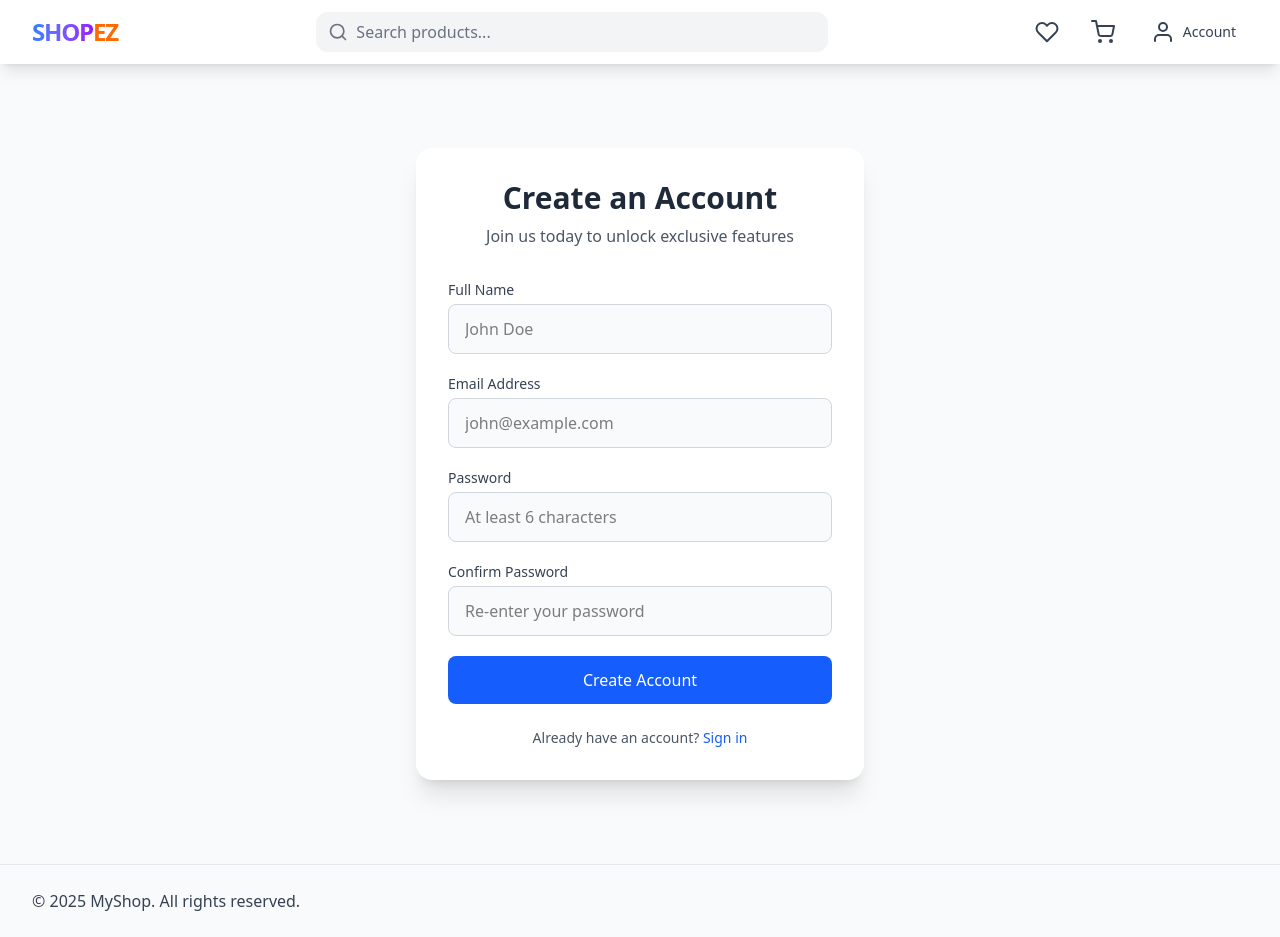
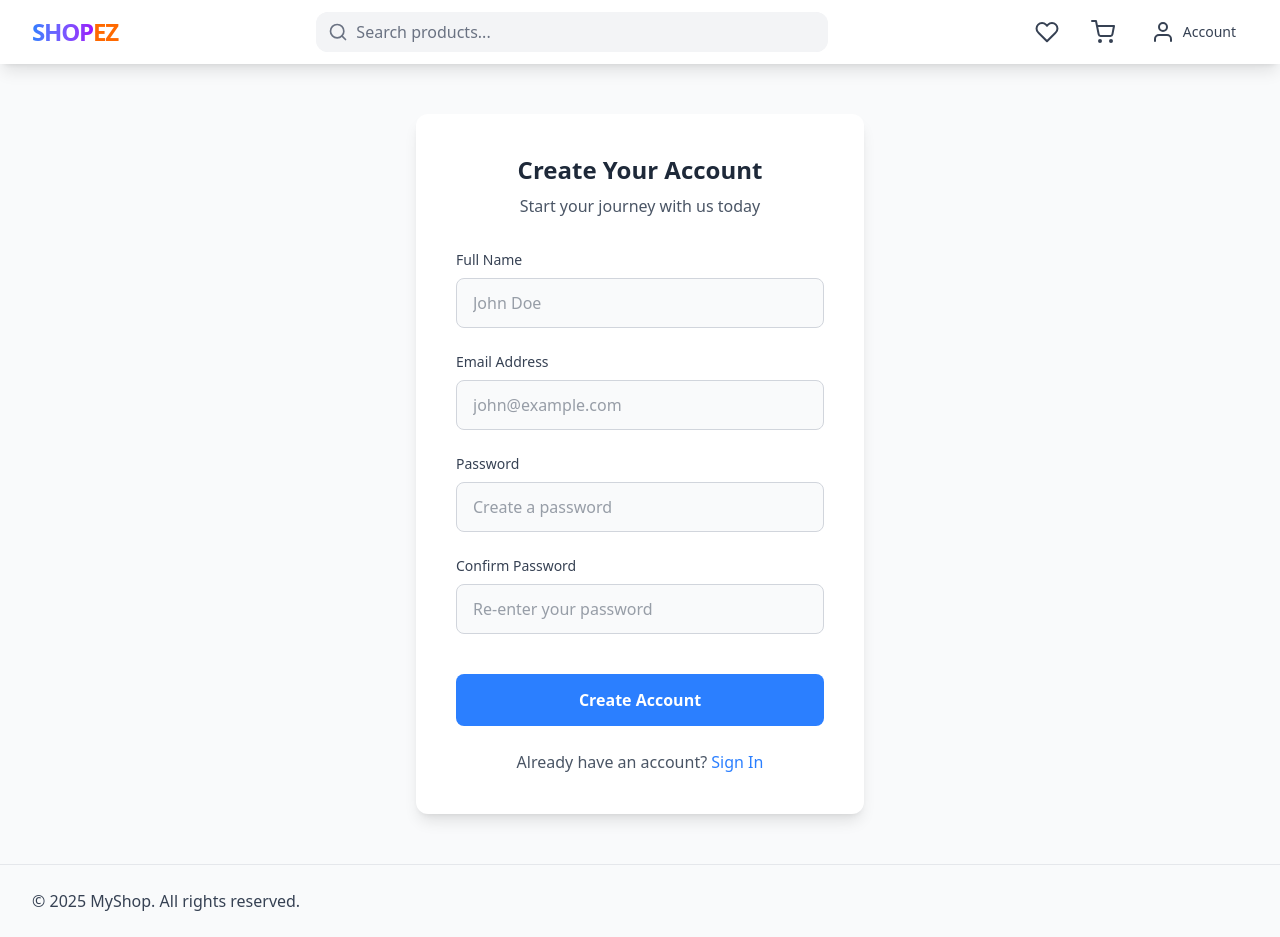
Before and after one commit to Gopichandu923/e-commerce, a React (Vite) app in the folder client/: page /register in a window 1280 px wide. Built offline with nearby package versions, Linux system fonts and the light colour scheme.

Commit message:
updated register page

```diff
--- a/client/src/pages/RegisterPage.jsx
+++ b/client/src/pages/RegisterPage.jsx
@@ -1,10 +1,12 @@
-// src/components/Register.js
-import React, { useState } from "react";
+import React, { useState, useEffect } from "react";
 import { useNavigate } from "react-router-dom";
-import axios from "axios";
+import { useDispatch, useSelector } from "react-redux";
+import { register } from "../redux/auth/authActions.js";
 
 const Register = () => {
   const navigate = useNavigate();
+  const dispatch = useDispatch();
+
   const [formData, setFormData] = useState({
     name: "",
     email: "",
@@ -12,116 +14,80 @@ const Register = () => {
     confirmPassword: "",
   });
   const [errors, setErrors] = useState({});
-  const [isLoading, setIsLoading] = useState(false);
-  const [successMessage, setSuccessMessage] = useState("");
-  const [focusedField, setFocusedField] = useState(null);
+
+  const {
+    user,
+    loading: isLoading,
+    error,
+    successMessage,
+  } = useSelector((state) => state.auth);
+
+  useEffect(() => {
+    if (user) navigate("/");
+  }, [user, navigate]);
 
   const handleChange = (e) => {
     const { name, value } = e.target;
-    setFormData({
-      ...formData,
-      [name]: value,
-    });
+    setFormData({ ...formData, [name]: value });
 
     if (errors[name]) {
-      setErrors({
-        ...errors,
-        [name]: "",
-      });
+      setErrors({ ...errors, [name]: "" });
     }
   };
 
   const validateForm = () => {
     const newErrors = {};
+    if (!formData.name.trim()) newErrors.name = "Name is required";
+    if (!formData.email.trim()) newErrors.email = "Email is required";
+    else if (!/^[^\s@]+@[^\s@]+\.[^\s@]+$/.test(formData.email))
+      newErrors.email = "Invalid email format";
+    if (!formData.password) newErrors.password = "Password is required";
+    else if (formData.password.length < 6)
+      newErrors.password = "Password must be at least 6 characters";
 
-    if (!formData.name.trim()) {
-      newErrors.name = "Name is required";
-    }
-
-    if (!formData.email.trim()) {
-      newErrors.email = "Email is required";
-    } else if (!/^[^\s@]+@[^\s@]+\.[^\s@]+$/.test(formData.email)) {
-      newErrors.email = "Invalid email format";
-    }
-
-    if (!formData.password) {
-      newErrors.password = "Password is required";
-    } else if (formData.password.length < 6) {
-      newErrors.password = "Password must be at least 6 characters";
-    }
-
-    if (formData.password !== formData.confirmPassword) {
+    if (formData.password !== formData.confirmPassword)
       newErrors.confirmPassword = "Passwords do not match";
-    }
 
     setErrors(newErrors);
     return Object.keys(newErrors).length === 0;
   };
 
-  const handleSubmit = async (e) => {
+  const handleSubmit = (e) => {
     e.preventDefault();
-    if (!validateForm()) {
-      return;
-    }
-
-    setIsLoading(true);
-
-    try {
-      const response = await axios.post(
-        "http://localhost:4040/api/user",
-        formData
-      );
-
-      if (response.status === 201) {
-        const user = response.data;
-        localStorage.setItem("token", user.token);
-        setSuccessMessage(
-          "Account created successfully! Redirecting to login..."
-        );
-        setTimeout(() => {
-          navigate("/login");
-        }, 2000);
-      }
-    } catch (error) {
-      setErrors({
-        general:
-          error.response?.data?.message ||
-          "Registration failed. Please try again.",
-      });
-    } finally {
-      setIsLoading(false);
+    if (validateForm()) {
+      dispatch(register(formData, navigate));
     }
   };
 
   return (
-    <div className="min-h-screen flex items-center justify-center bg-gray-50 p-4 sm:p-6 lg:p-8">
-      <div className="w-full max-w-md bg-white rounded-2xl shadow-xl p-6 sm:p-8">
+    <div className="flex justify-center items-center min-h-screen bg-gray-50 p-5 font-sans">
+      <div className="w-full max-w-md bg-white rounded-xl shadow-lg p-10 transition-all">
         <div className="text-center mb-8">
-          <h1 className="text-2xl sm:text-3xl font-bold text-gray-800 mb-2">
-            Create an Account
+          <h1 className="text-2xl font-semibold text-gray-800 mb-2">
+            Create Your Account
           </h1>
-          <p className="text-gray-600">
-            Join us today to unlock exclusive features
+          <p className="text-gray-600 text-base">
+            Start your journey with us today
           </p>
         </div>
 
         {successMessage && (
-          <div className="bg-green-500 text-white p-3 rounded-lg mb-6 text-center">
+          <div className="bg-green-500 text-white p-3 rounded-lg text-center mb-5 text-sm">
             {successMessage}
           </div>
         )}
 
-        {errors.general && (
-          <div className="bg-red-500 text-white p-3 rounded-lg mb-6 text-center">
-            {errors.general}
+        {error && (
+          <div className="bg-red-400 text-white p-3 rounded-lg text-center mb-5 text-sm">
+            {error}
           </div>
         )}
 
-        <form onSubmit={handleSubmit} autoComplete="off" className="space-y-5">
-          <div>
+        <form onSubmit={handleSubmit}>
+          <div className="mb-6">
             <label
               htmlFor="name"
-              className="block text-sm font-medium text-gray-700 mb-1"
+              className="block mb-2 text-sm font-medium text-gray-700"
             >
               Full Name
             </label>
@@ -129,29 +95,24 @@ const Register = () => {
               type="text"
               id="name"
               name="name"
-              autoComplete="off"
               value={formData.name}
               onChange={handleChange}
-              onFocus={() => setFocusedField("name")}
-              onBlur={() => setFocusedField(null)}
               className={`w-full px-4 py-3 rounded-lg border ${
-                errors.name
-                  ? "border-red-500"
-                  : focusedField === "name"
-                  ? "border-blue-500"
-                  : "border-gray-300"
-              } focus:outline-none bg-gray-50`}
+                errors.name ? "border-red-500" : "border-gray-300"
+              } text-gray-700 bg-gray-50 focus:border-blue-500 focus:ring-2 focus:ring-blue-200 focus:outline-none transition`}
               placeholder="John Doe"
             />
             {errors.name && (
-              <p className="mt-1 text-sm text-red-500">{errors.name}</p>
+              <span className="text-red-500 text-sm mt-1 block">
+                {errors.name}
+              </span>
             )}
           </div>
 
-          <div>
+          <div className="mb-6">
             <label
               htmlFor="email"
-              className="block text-sm font-medium text-gray-700 mb-1"
+              className="block mb-2 text-sm font-medium text-gray-700"
             >
               Email Address
             </label>
@@ -159,29 +120,24 @@ const Register = () => {
               type="email"
               id="email"
               name="email"
-              autoComplete="off"
               value={formData.email}
               onChange={handleChange}
-              onFocus={() => setFocusedField("email")}
-              onBlur={() => setFocusedField(null)}
               className={`w-full px-4 py-3 rounded-lg border ${
-                errors.email
-                  ? "border-red-500"
-                  : focusedField === "email"
-                  ? "border-blue-500"
-                  : "border-gray-300"
-              } focus:outline-none bg-gray-50`}
+                errors.email ? "border-red-500" : "border-gray-300"
+              } text-gray-700 bg-gray-50 focus:border-blue-500 focus:ring-2 focus:ring-blue-200 focus:outline-none transition`}
               placeholder="john@example.com"
             />
             {errors.email && (
-              <p className="mt-1 text-sm text-red-500">{errors.email}</p>
+              <span className="text-red-500 text-sm mt-1 block">
+                {errors.email}
+              </span>
             )}
           </div>
 
-          <div>
+          <div className="mb-6">
             <label
               htmlFor="password"
-              className="block text-sm font-medium text-gray-700 mb-1"
+              className="block mb-2 text-sm font-medium text-gray-700"
             >
               Password
             </label>
@@ -189,29 +145,24 @@ const Register = () => {
               type="password"
               id="password"
               name="password"
-              autoComplete="new-password"
               value={formData.password}
               onChange={handleChange}
-              onFocus={() => setFocusedField("password")}
-              onBlur={() => setFocusedField(null)}
               className={`w-full px-4 py-3 rounded-lg border ${
-                errors.password
-                  ? "border-red-500"
-                  : focusedField === "password"
-                  ? "border-blue-500"
-                  : "border-gray-300"
-              } focus:outline-none bg-gray-50`}
-              placeholder="At least 6 characters"
+                errors.password ? "border-red-500" : "border-gray-300"
+              } text-gray-700 bg-gray-50 focus:border-blue-500 focus:ring-2 focus:ring-blue-200 focus:outline-none transition`}
+              placeholder="Create a password"
             />
             {errors.password && (
-              <p className="mt-1 text-sm text-red-500">{errors.password}</p>
+              <span className="text-red-500 text-sm mt-1 block">
+                {errors.password}
+              </span>
             )}
           </div>
 
-          <div>
+          <div className="mb-6">
             <label
               htmlFor="confirmPassword"
-              className="block text-sm font-medium text-gray-700 mb-1"
+              className="block mb-2 text-sm font-medium text-gray-700"
             >
               Confirm Password
             </label>
@@ -219,50 +170,81 @@ const Register = () => {
               type="password"
               id="confirmPassword"
               name="confirmPassword"
-              autoComplete="new-password"
               value={formData.confirmPassword}
               onChange={handleChange}
-              onFocus={() => setFocusedField("confirmPassword")}
-              onBlur={() => setFocusedField(null)}
               className={`w-full px-4 py-3 rounded-lg border ${
-                errors.confirmPassword
-                  ? "border-red-500"
-                  : focusedField === "confirmPassword"
-                  ? "border-blue-500"
-                  : "border-gray-300"
-              } focus:outline-none bg-gray-50`}
+                errors.confirmPassword ? "border-red-500" : "border-gray-300"
+              } text-gray-700 bg-gray-50 focus:border-blue-500 focus:ring-2 focus:ring-blue-200 focus:outline-none transition`}
               placeholder="Re-enter your password"
             />
             {errors.confirmPassword && (
-              <p className="mt-1 text-sm text-red-500">
+              <span className="text-red-500 text-sm mt-1 block">
                 {errors.confirmPassword}
-              </p>
+              </span>
             )}
           </div>
 
           <button
             type="submit"
-            disabled={isLoading || successMessage}
-            className={`w-full py-3 px-4 rounded-lg font-medium text-white ${
-              isLoading || successMessage
+            disabled={isLoading}
+            className={`w-full py-3.5 rounded-lg text-white font-semibold text-base mt-4 transition ${
+              isLoading
                 ? "bg-gray-400 cursor-not-allowed"
-                : "bg-blue-600 hover:bg-blue-700"
+                : "bg-blue-500 hover:bg-blue-600"
             }`}
           >
-            {isLoading ? "Creating Account..." : "Create Account"}
+            {isLoading ? (
+              <div className="inline-flex justify-center items-center w-20">
+                <span className="dot-bounce"></span>
+                <span className="dot-bounce delay-150"></span>
+                <span className="dot-bounce delay-300"></span>
+              </div>
+            ) : (
+              "Create Account"
+            )}
           </button>
         </form>
 
-        <div className="mt-6 text-center text-sm text-gray-600">
-          Already have an account?{" "}
-          <button
-            onClick={() => navigate("/login")}
-            className="font-medium text-blue-600 hover:text-blue-500"
-          >
-            Sign in
-          </button>
+        <div className="text-center mt-6 text-gray-600 text-base">
+          <p>
+            Already have an account?{" "}
+            <a
+              href="/login"
+              className="text-blue-500 font-medium hover:underline"
+            >
+              Sign In
+            </a>
+          </p>
         </div>
       </div>
+
+      <style jsx>{`
+        .dot-bounce {
+          width: 10px;
+          height: 10px;
+          background-color: white;
+          border-radius: 50%;
+          display: inline-block;
+          animation: bounce 1.4s infinite ease-in-out both;
+          margin: 0 3px;
+        }
+        .delay-150 {
+          animation-delay: -0.16s;
+        }
+        .delay-300 {
+          animation-delay: -0.32s;
+        }
+        @keyframes bounce {
+          0%,
+          80%,
+          100% {
+            transform: scale(0);
+          }
+          40% {
+            transform: scale(1);
+          }
+        }
+      `}</style>
     </div>
   );
 };
```
